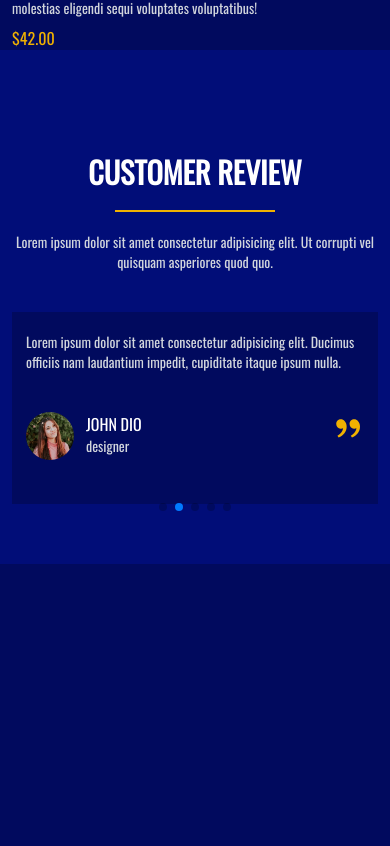
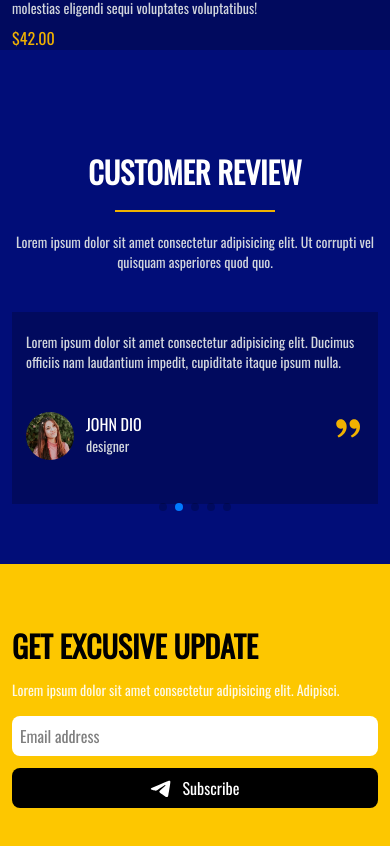
Before and after one commit to temesgenkindie21-dev/Burger_House, a React (Vite) app: page / in a window 390 px wide. Shown: the part 9848-10694 px from the top of the page. Before the commit the page ends 10412 px from the top, so only its background shows below. Built offline with nearby package versions, Linux system fonts and the light colour scheme.

Commit message:
Contact page is done

```diff
--- a/src/App.jsx
+++ b/src/App.jsx
@@ -5,6 +5,7 @@ import CatagoriPromotion from './Components/HomePage/CatagoriPromotion'
 import AboutUs from './Components/HomePage/AboutUs'
 import Menu from './Components/HomePage/Menu'
 import Review from './Components/HomePage/Review'
+import Contact from './Components/HomePage/Contact'
 
 function App() {
   return (
@@ -15,6 +16,7 @@ function App() {
       <AboutUs />
       <Menu />
       <Review />
+      <Contact />
     </>
   )
 }
--- /dev/null
+++ b/src/Components/HomePage/Contact.jsx
@@ -0,0 +1,41 @@
+import {
+  RiPagesFill,
+  RiPlaneFill,
+  RiPlaneLine,
+  RiTelegram2Fill,
+  RiTelegram2Line,
+} from "@remixicon/react";
+import React from "react";
+
+function Contact() {
+  return (
+    <div className="bg-yellow-400" id="contact">
+      <div className=" flex flex-col md:flex-row max-w-screen-lg mx-auto px-[12px] py-16">
+        <div className="space-y-4 md:basis-1/2 ">
+          <h1 className="uppercase font-bold text-3xl  text-black ">
+            get excusive update
+          </h1>
+          <p className="text-sm opacity-90">
+            Lorem ipsum dolor sit amet consectetur adipisicing elit. Adipisci.
+          </p>
+        </div>
+        <div className="flex flex-col md:flex-row gap-3 md:flex-1 mt-4 md:basis-1/2">
+          <input
+            type="email"
+            name=""
+            id=""
+            placeholder="Email address"
+            className="bg-white p-2 text-black rounded-lg outline-none md:w-full"
+          />
+
+          <div className="text-white flex gap-2 justify-center bg-black rounded-lg p-2 hover:opacity-75">
+            <RiTelegram2Fill />
+            <a href="">Subscribe</a>
+          </div>
+        </div>
+      </div>
+    </div>
+  );
+}
+
+export default Contact
--- a/src/Components/HomePage/Review.jsx
+++ b/src/Components/HomePage/Review.jsx
@@ -16,7 +16,7 @@ import {
   RiQuoteText,
 } from "@remixicon/react";
 
-function Section5Page() {
+function Review() {
   const review = [
     {
       img: Review1,
@@ -111,4 +111,4 @@ function Section5Page() {
   );
 }
 
-export default Section5Page;
+export default Review;
```
